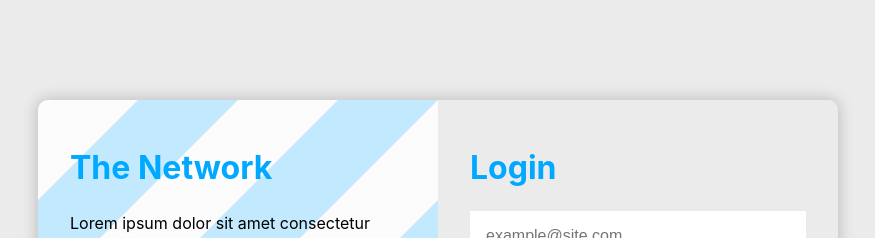
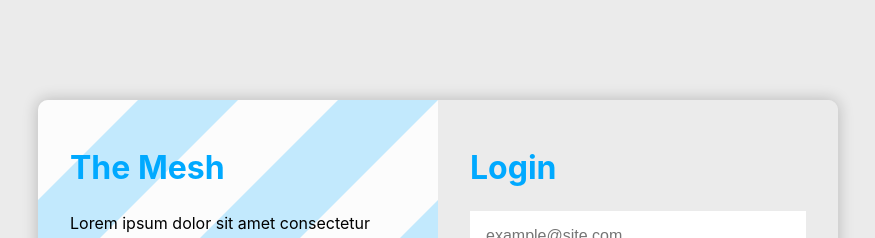
Before and after one commit to Bodrie/social-demo-app, a React (Create React App) app in the folder client/: page /login in a window 1280 px wide. Shown: the top 238 px of the page, without its empty margins (202-1077 px from the left). Built offline with nearby package versions, Linux system fonts and the light colour scheme; no server answers.

Commit message:
changed more names

```diff
--- a/client/src/pages/Login/Login.tsx
+++ b/client/src/pages/Login/Login.tsx
@@ -27,7 +27,7 @@
     <div className="login">
       <div className="login-wrapper">
         <div className="left">
-          <h1>The Network</h1>
+          <h1>The Mesh</h1>
           <p>
             Lorem ipsum dolor sit amet consectetur adipisicing elit. Libero cum,
             alias totam numquam ipsa exercitationem dignissimos, error nam,
--- a/client/src/pages/Register/Register.tsx
+++ b/client/src/pages/Register/Register.tsx
@@ -61,7 +61,7 @@
           </form>
         </div>
         <div className="right">
-          <h1>The Network</h1>
+          <h1>The Mesh</h1>
           <p>
             Lorem ipsum dolor sit amet consectetur adipisicing elit. Libero cum,
             alias totam numquam ipsa exercitationem dignissimos, error nam,
```
